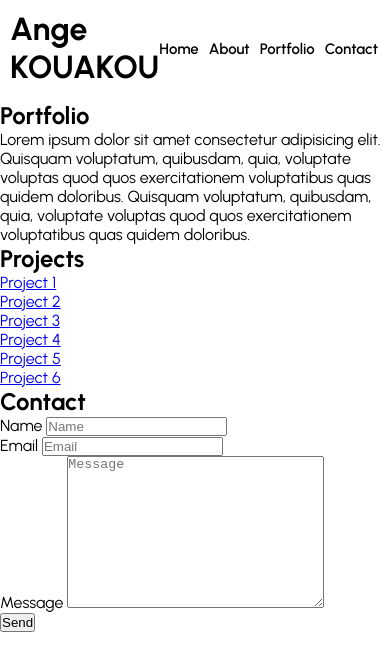
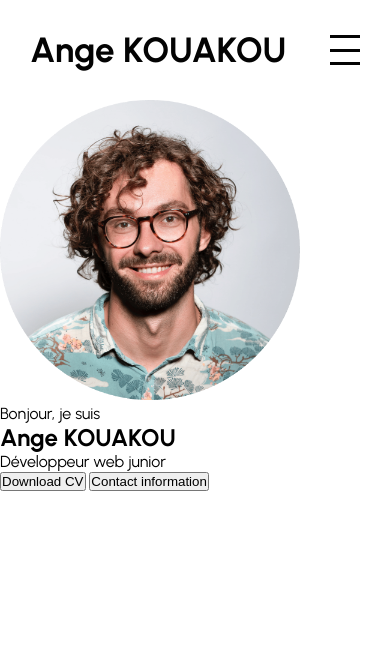
Before and after one commit to Ange230700/my-portfolio, a website built with Vite: page index.html in a window 390 px wide. Built offline with nearby package versions, Linux system fonts and the light colour scheme.

Commit message:
portfolio loading... part 1

```diff
--- a/index.html
+++ b/index.html
@@ -1,106 +1,111 @@
 <!DOCTYPE html>
-<html lang="en">
+<html lang="fr">
   <head>
     <meta charset="UTF-8" />
     <meta name="viewport" content="width=device-width, initial-scale=1.0" />
     <link rel="stylesheet" href="style.css" />
-    <title>Document</title>
+    <title>Portfolio</title>
   </head>
   <body>
-    <header id="portfolio-header">
-      <h1 class="portfolio-header__title">Ange KOUAKOU</h1>
-      <nav class="portfolio-navigation">
-        <ul class="portfolio-navigation__list">
+    <nav id="desktop-portfolio-navigation">
+      <h1 class="portfolio-navigation__title">Ange KOUAKOU</h1>
+      <ul class="portfolio-navigation__links">
         <li class="portfolio-navigation__item">
-            <a href="#" class="portfolio-navigation__link">Home</a>
+          <a href="#about" class="portfolio-navigation__link">About</a>
         </li>
         <li class="portfolio-navigation__item">
-            <a href="#" class="portfolio-navigation__link">About</a>
-          </li>
-          <li class="portfolio-navigation__item">
-            <a href="#portfolio__section-1" class="portfolio-navigation__link"
-              >Portfolio</a
+          <a href="#experience" class="portfolio-navigation__link"
+            >Experience</a
           >
         </li>
         <li class="portfolio-navigation__item">
-            <a href="#portfolio__section-3" class="portfolio-navigation__link"
+          <a href="#projects" class="portfolio-navigation__link">Projets</a>
+        </li>
+        <li class="portfolio-navigation__item">
+          <a href="#contact" class="portfolio-navigation__link">Contact</a>
+        </li>
+      </ul>
+    </nav>
+    <nav id="mobile-portfolio-navigation">
+      <h1 class="portfolio-navigation__title">Ange KOUAKOU</h1>
+      <div class="hamburger-menu">
+        <div class="hamburger-icon" onclick="toggleMenu()">
+          <span class="hamburger-menu__line"></span>
+          <span class="hamburger-menu__line"></span>
+          <span class="hamburger-menu__line"></span>
+        </div>
+      </div>
+      <ul class="hamburger-menu__links">
+        <li class="portfolio-navigation__item">
+          <a
+            href="#about"
+            class="portfolio-navigation__link"
+            onclick="toggleMenu()"
+            >About</a
+          >
+        </li>
+        <li class="portfolio-navigation__item">
+          <a
+            href="#experience"
+            class="portfolio-navigation__link"
+            onclick="toggleMenu()"
+            >Experience</a
+          >
+        </li>
+        <li class="portfolio-navigation__item">
+          <a
+            href="#projects"
+            class="portfolio-navigation__link"
+            onclick="toggleMenu()"
+            >Projets</a
+          >
+        </li>
+        <li class="portfolio-navigation__item">
+          <a
+            href="#contact"
+            class="portfolio-navigation__link"
+            onclick="toggleMenu()"
             >Contact</a
           >
         </li>
       </ul>
     </nav>
-    </header>
-    <main id="portfolio">
-      <section id="portfolio__section-1">
-        <h1 class="portfolio__title">Portfolio</h1>
-        <p class="portfolio__description">
-          Lorem ipsum dolor sit amet consectetur adipisicing elit. Quisquam
-          voluptatum, quibusdam, quia, voluptate voluptas quod quos
-          exercitationem voluptatibus quas quidem doloribus. Quisquam
-          voluptatum, quibusdam, quia, voluptate voluptas quod quos
-          exercitationem voluptatibus quas quidem doloribus.
-        </p>
+    <section id="profile">
+      <img
+        class="section__pic"
+        src="/assets/pics/profile-pic.png"
+        alt="profile picture"
+      />
+      <div class="section__text">
+        <p class="section__text__paragraph-1">Bonjour, je suis</p>
+        <h1 class="section__text__title">Ange KOUAKOU</h1>
+        <p class="section__text__paragraph-2">Développeur web junior</p>
+        <div class="button-container">
+          <button
+            class="button button-color-2"
+            onclick="window.open('/assets/pdf/resume.pdf')"
+          >
+            Download CV
+          </button>
+          <button
+            class="button button-color-1"
+            onclick="location.href='/#contact'"
+          >
+            Contact information
+          </button>
+        </div>
+        <div id="socials-container">
+
+        </div>
+      </div>
     </section>
-      <section id="portfolio__section-2">
-        <h2 class="portfolio__subtitle">Projects</h2>
-        <ul class="portfolio__list">
-          <li class="portfolio__item">
-            <a href="#" class="portfolio__link">Project 1</a>
-          </li>
-          <li class="portfolio__item">
-            <a href="#" class="portfolio__link">Project 2</a>
-          </li>
-          <li class="portfolio__item">
-            <a href="#" class="portfolio__link">Project 3</a>
-          </li>
-          <li class="portfolio__item">
-            <a href="#" class="portfolio__link">Project 4</a>
-          </li>
-          <li class="portfolio__item">
-            <a href="#" class="portfolio__link">Project 5</a>
-          </li>
-          <li class="portfolio__item">
-            <a href="#" class="portfolio__link">Project 6</a>
-          </li>
-        </ul>
-      </section>
-      <section id="portfolio__section-3">
-        <h2 class="portfolio__subtitle">Contact</h2>
-        <form action="#" class="portfolio__form">
-          <div class="portfolio__form-group">
-            <label for="name" class="portfolio__label">Name</label>
-            <input
-              type="text"
-              name="name"
-              id="name"
-              class="portfolio__input"
-              placeholder="Name"
-            />
-          </div>
-          <div class="portfolio__form-group">
-            <label for="email" class="portfolio__label">Email</label>
-            <input
-              type="email"
-              name="email"
-              id="email"
-              class="portfolio__input"
-              placeholder="Email"
-            />
-          </div>
-          <div class="portfolio__form-group">
-            <label for="message" class="portfolio__label">Message</label>
-            <textarea
-              name="message"
-              id="message"
-              cols="30"
-              rows="10"
-              class="portfolio__textarea"
-              placeholder="Message"
-            ></textarea>
-          </div>
-          <button class="portfolio__button">Send</button>
-        </form>
-      </section>
-    </main>
+    <script src="script.js"></script>
+    <script>
+      const value = 2 * 30 * 30;
+      document.documentElement.style.setProperty(
+        "--line-width",
+        `${Math.sqrt(value)}px`
+      );
+    </script>
   </body>
 </html>
--- /dev/null
+++ b/script.js
@@ -0,0 +1,7 @@
+function toggleMenu() {
+    const menu = document.querySelector(".hamburger-menu__links");
+    const hamburgerIcon = document.querySelector(".hamburger-icon");
+
+    menu.classList.toggle("open");
+    hamburgerIcon.classList.toggle("open");
+}
--- a/style.css
+++ b/style.css
@@ -88,6 +88,7 @@
 
 html {
   max-width: 100vw;
+  scroll-behavior: smooth;
 }
 
 body {
@@ -97,21 +98,26 @@ body {
   font-family: var(--text-font);
 }
 
-#portfolio-header {
+#desktop-portfolio-navigation {
   display: flex;
   justify-content: space-between;
   align-items: center;
-  padding: calc(var(--spacing) * 1) calc(var(--spacing) * 3) calc(var(--spacing) *1.5) calc(var(--spacing) * 1);
+  padding: calc(var(--spacing) * 1) calc(var(--spacing) * 3);
   background-color: var(--background-color-0);
+  height: calc(var(--default-size) * 10);
 }
 
-.portfolio-navigation {
-  display: flex;
-  justify-content: space-between;
-  align-items: center;
+.portfolio-navigation__title {
+  color: var(--black-and-white-mix-9);
+  font-size: calc(var(--spacing) * 3.5);
+  font-weight: 700;
 }
 
-.portfolio-navigation__list {
+.portfolio-navigation__title:hover {
+  cursor: default;
+}
+
+.portfolio-navigation__links {
   display: flex;
   gap: calc(var(--spacing) * 1);
   list-style: none;
@@ -121,10 +127,121 @@ body {
   color: var(--black-and-white-mix-9);
   text-decoration: none;
   font-weight: 600;
-  font-size: calc(var(--spacing) * 1.5);
+  font-size: calc(var(--spacing) * 2);
+  transition: all 0.3s ease;
 }
 
 .portfolio-navigation__link:hover {
   color: var(--black-and-white-mix-4);
-  transition: color 0.5s ease-in-out;
+  text-decoration: underline;
+  text-underline-offset: calc(var(--spacing) * 1);
+  text-decoration-color: var(--black-and-white-mix-4);
 }
+
+/* hamburger menu */
+
+#mobile-portfolio-navigation {
+  display: none;
+}
+
+.hamburger-menu {
+  display: inline-block;
+  position: relative;
+}
+
+.hamburger-icon {
+  display: flex;
+  flex-direction: column;
+  justify-content: space-between;
+  width: calc(var(--spacing) * 3);
+  height: calc(var(--spacing) * 3);
+  cursor: pointer;
+}
+
+.hamburger-icon.open .hamburger-menu__line:first-child {
+  transform: rotate(45deg) translate(5px, 14px);
+  width: var(--line-width);
+}
+
+.hamburger-icon.open .hamburger-menu__line:nth-child(2) {
+  opacity: 0;
+}
+
+.hamburger-icon.open .hamburger-menu__line:last-child {
+  transform: rotate(-45deg) translate(5px, -14px);
+  width: var(--line-width);
+}
+
+.hamburger-icon .hamburger-menu__line:first-child {
+  transform: none;
+}
+
+.hamburger-icon .hamburger-menu__line:nth-child(2) {
+  opacity: 1;
+}
+
+.hamburger-icon .hamburger-menu__line:last-child {
+  transform: none;
+}
+
+.hamburger-menu__line {
+  width: 100%;
+  height: 3px;
+  background-color: var(--black-and-white-mix-9);
+  transition: all 0.3s ease;
+}
+
+.hamburger-menu__links {
+  position: absolute;
+  top: 10%;
+  right: 10%;
+  background-color: var(--background-color-0);
+  width: fit-content;
+  max-height: 0;
+  overflow: hidden;
+  transition: all 0.3s ease;
+  list-style: none;
+  display: flex;
+  flex-direction: column;
+  justify-content: space-between;
+  border: none;
+}
+
+.hamburger-menu__links.open {
+  max-height: 500px;
+}
+
+.section__pic {
+  width: 300px;
+  height: auto;
+}
+
+@media screen and (width <= 800px) {
+  #desktop-portfolio-navigation {
+    display: none;
+  }
+
+  #mobile-portfolio-navigation {
+    display: flex;
+    justify-content: space-between;
+    align-items: center;
+    padding: calc(var(--spacing) * 1) calc(var(--spacing) * 3);
+    background-color: var(--background-color-0);
+    height: calc(var(--default-size) * 10);
+  }
+
+  .portfolio-navigation__item {
+    padding: calc(var(--spacing) * 1) calc(var(--spacing) * 2);
+    text-align: center;
+    border-bottom: 1px solid var(--black-and-white-mix-3);
+    background-color: var(--background-color-1);
+  }
+
+  .portfolio-navigation__item:last-child {
+    border-bottom: none;
+  }
+
+  .portfolio-navigation__link:hover {
+    text-decoration: none;
+  }
+}
```
Also changed, not shown: README.md, assets/pics/profile-pic.png (added), 2 other files. Lines whose indentation alone changed are shown as unchanged.
